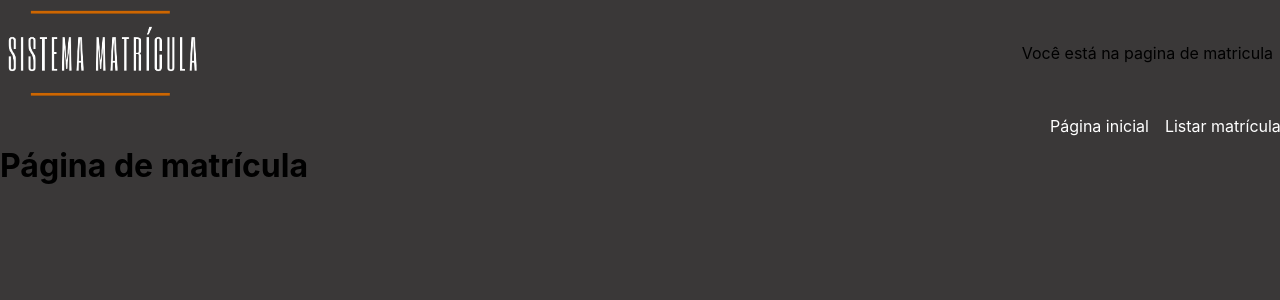
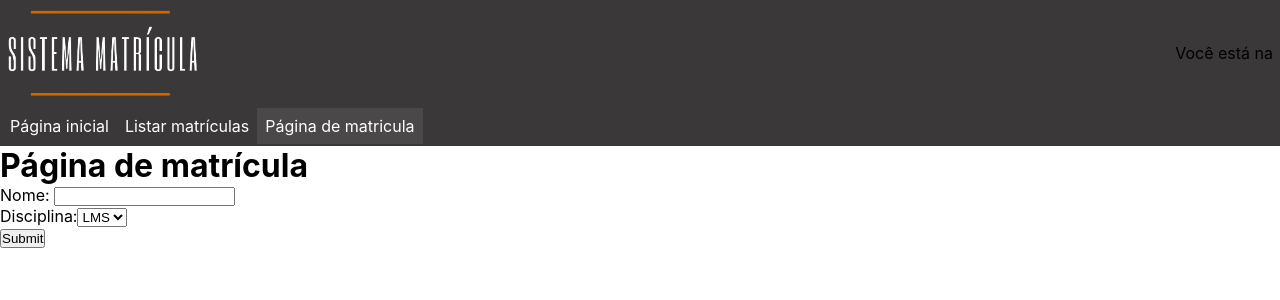
Before and after one commit to kelyAna/PIW, a React (Create React App) app in the folder Frontend/sistema-matricula/: page /matriculas in a window 1280 px wide. Shown: the top 300 px of the page. Built offline with nearby package versions, Linux system fonts and the light colour scheme.

Commit message:
Add useForm

```diff
--- a/Frontend/sistema-matricula/package.json
+++ b/Frontend/sistema-matricula/package.json
@@ -9,6 +9,7 @@
     "classnames": "^2.2.6",
     "react": "^17.0.1",
     "react-dom": "^17.0.1",
+    "react-hook-form": "^6.15.4",
     "react-router-dom": "^5.2.0",
     "react-scripts": "4.0.1",
     "web-vitals": "^0.2.4"
--- a/Frontend/sistema-matricula/src/App.css
+++ b/Frontend/sistema-matricula/src/App.css
@@ -14,7 +14,6 @@
 }
 
 .App-header {
-  background-color: #282c34;
   min-height: 100vh;
   display: flex;
   flex-direction: column;
--- a/Frontend/sistema-matricula/src/components/common/Navegador/Navegador.css
+++ b/Frontend/sistema-matricula/src/components/common/Navegador/Navegador.css
@@ -5,7 +5,6 @@
 }
 
 .navegador .link-navegador{
-    transform: translate(65rem);
     text-decoration: none;
     padding: 8px;
     display: block;
--- a/Frontend/sistema-matricula/src/components/common/Navegador/Navegador.js
+++ b/Frontend/sistema-matricula/src/components/common/Navegador/Navegador.js
@@ -19,6 +19,11 @@ export function Navegador() {
                     to={"/matriculas/" + id}>
                     Listar matrículas
                 </NavLink>
+
+                <NavLink className="link-navegador"
+                    to={"/matriculas"}>
+                    Página de matricula
+                </NavLink>
             </nav>
         </div>
     )
--- a/Frontend/sistema-matricula/src/components/pages/PaginaListarMatriculas/PaginaListarMatriculas.js
+++ b/Frontend/sistema-matricula/src/components/pages/PaginaListarMatriculas/PaginaListarMatriculas.js
@@ -1,12 +1,32 @@
+import { useForm } from 'react-hook-form'
+
 import { Navegador } from "../../common/Navegador/Navegador";
 import Cabecalho from "../PaginaPrincipal/Cabecalho";
 
+function FormularioMatricula(){
+
+    const {register, handleSubmit} = useForm()
+    const submeter = (data) => {console.log(data)}
+
+    return <form onSubmit={handleSubmit(submeter)}>
+        Nome: <input name="nome" type="text" ref={register}/> <br/>
+        Disciplina:
+        <select name="disciplina" id="" ref={register}>
+            <option value="LMS">LMS</option>
+            <option value="PIW">PIW</option>
+            <option value="IHC">IHC</option>
+        </select>
+        <br/>
+        <button type="submit">Submit</button>
+    </form>
+}
 export function PaginaListarMatriculas() {
     return (
         <div>
-            <Cabecalho paginaAtual="pagina de matricula"></Cabecalho>
+            <Cabecalho></Cabecalho>
             <Navegador></Navegador>
             <h1>Página de matrícula</h1>
+            <FormularioMatricula></FormularioMatricula>
         </div>
     )
 }
--- a/Frontend/sistema-matricula/src/index.css
+++ b/Frontend/sistema-matricula/src/index.css
@@ -5,7 +5,6 @@ body {
     sans-serif;
   -webkit-font-smoothing: antialiased;
   -moz-osx-font-smoothing: grayscale;
-  background-color: #3a3838;
 }
 
 code {
```
Also changed, not shown: 2 other files (tests, documents, lock files or other folders).
